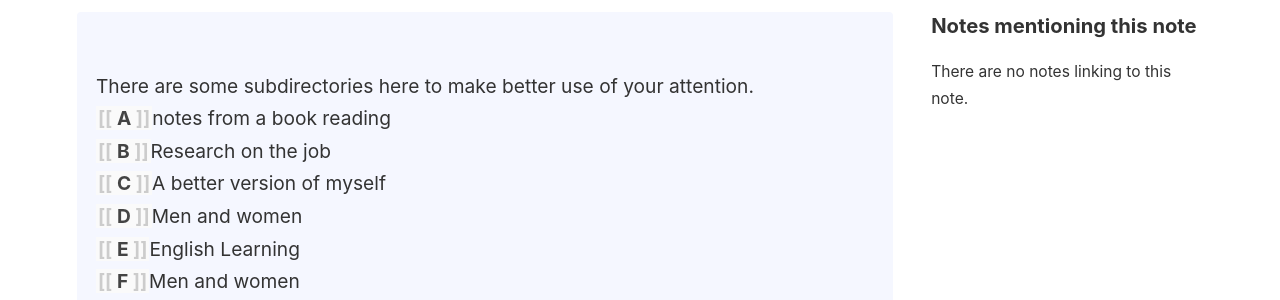
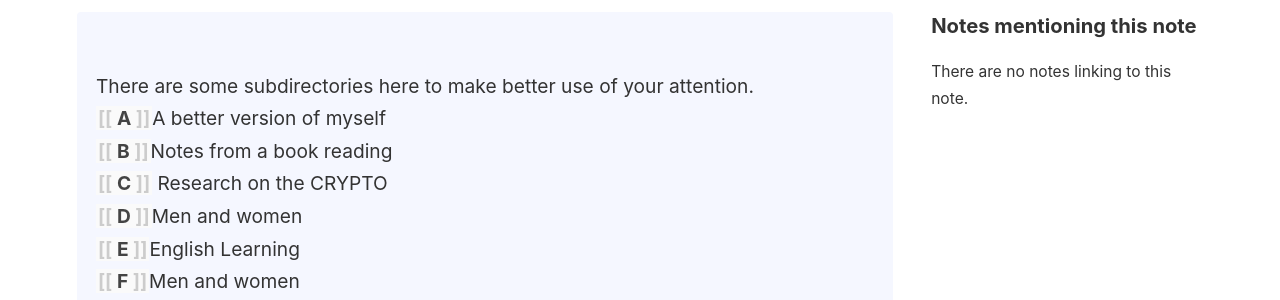
Before and after one commit to lkyxuan/bbbblog, a Jekyll site: the page built from _notes/Index/Content Index.md, in a window 1280 px wide. Shown: the part 264-564 px from the top of the page. Built offline with Jekyll 4.4.1, drawn with Linux system fonts in a browser that asks for light colours.

Commit message:
vault backup: 2023-07-14 06:23:43
Affected files:
_notes/Index/Content Index.md

```diff
--- a/_notes/Index/Content Index.md
+++ b/_notes/Index/Content Index.md
@@ -3,9 +3,9 @@ title: Content Index
 ---
 <p style="padding: 3em 1em; background: #f5f7ff; border-radius: 4px;">
   There are some subdirectories here to make better use of your attention. <br>
-  <span style="font-weight: bold">[[A]]</span>notes from a book reading <br>
-  <span style="font-weight: bold">[[B]]</span>Research on the job<br>
-  <span style="font-weight: bold">[[C]]</span>A better version of myself<br>
+  <span style="font-weight: bold">[[A]]</span>A better version of myself<br>
+  <span style="font-weight: bold">[[B]]</span>Notes from a book reading<br>
+  <span style="font-weight: bold">[[C]]</span> Research on the CRYPTO<br>
   <span style="font-weight: bold">[[D]]</span>Men and women<br>
   <span style="font-weight: bold">[[E]]</span>English Learning<br>
   <span style="font-weight: bold">[[F]]</span>Men and women<br>
```
